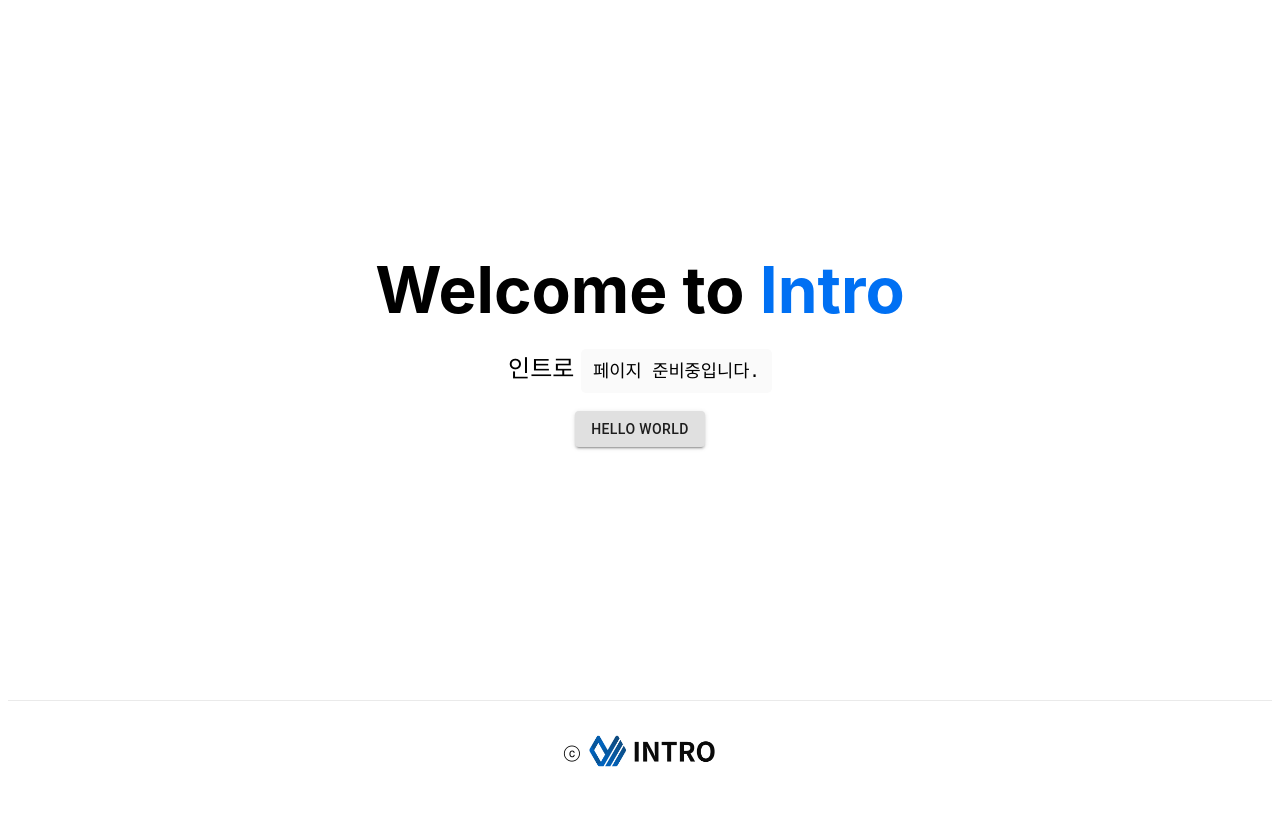
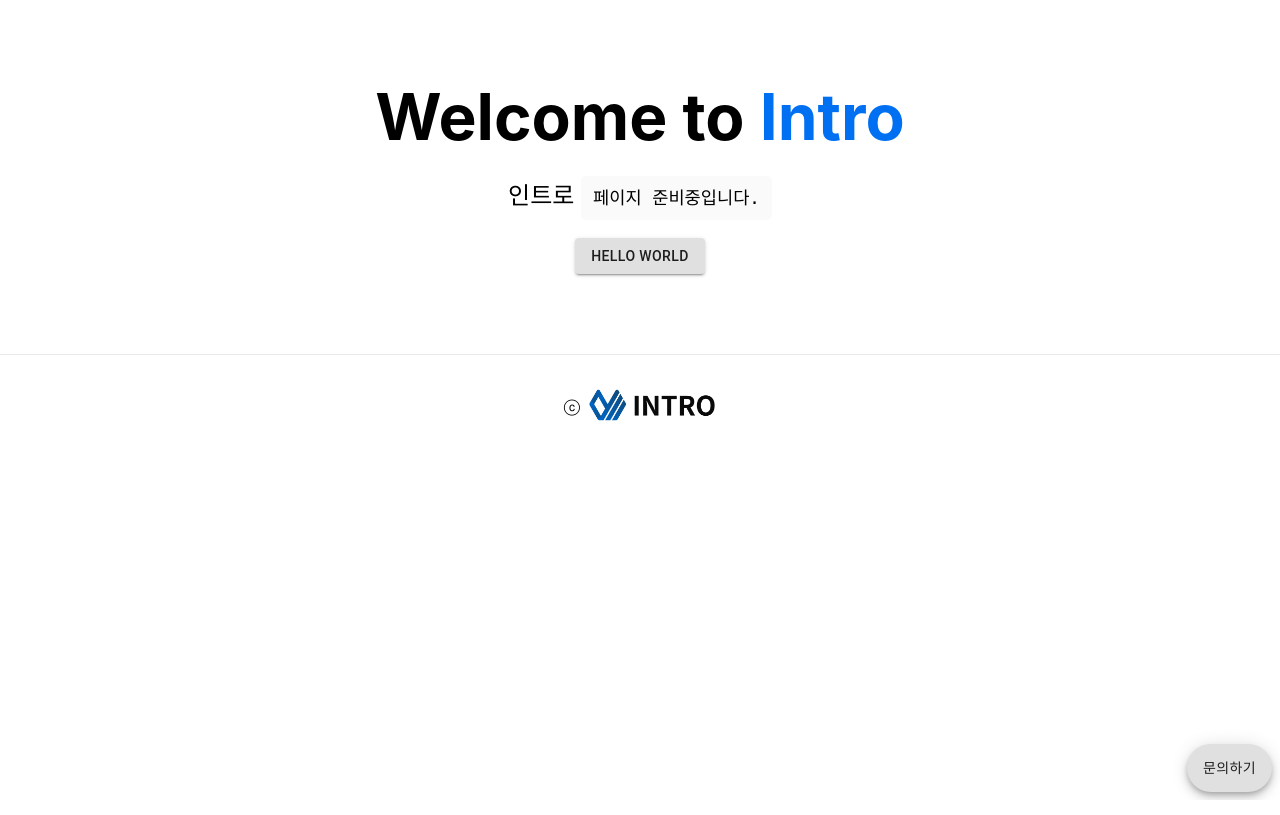
Before and after one commit to intro-taktak/nextjs_vercel, a Next.js app: page / in a window 1280 px wide. Built offline with nearby package versions, Linux system fonts and the light colour scheme.

Commit message:
바벨rc 추가, FAB추가

```diff
--- a/package.json
+++ b/package.json
@@ -9,6 +9,7 @@
   },
   "dependencies": {
     "@material-ui/core": "^4.11.3",
+    "babel-plugin-styled-components": "^1.12.0",
     "next": "10.0.5",
     "react": "17.0.1",
     "react-dom": "17.0.1"
--- a/pages/index.js
+++ b/pages/index.js
@@ -1,10 +1,24 @@
 import Head from 'next/head'
+import { makeStyles } from '@material-ui/core/styles';
 import styles from '../styles/Home.module.css'
 import Button from '@material-ui/core/Button';
+import Fab from '@material-ui/core/Fab';
+
+const useStyles = makeStyles((theme) => ({
+  fabDial: {
+      zIndex: 100000,
+      position: 'absolute',
+      bottom: theme.spacing(1),
+      right: theme.spacing(1),
+  },
+}));
+
 
 export default function Home() {
+  const classes = useStyles();
+
   return (
-    <div className={styles.container}>
+    <div>
       <Head>
         <title>Intro</title>
         <link rel="icon" href="/favicon.ico" />
@@ -22,6 +36,10 @@ export default function Home() {
         <Button variant="contained">Hello World</Button>
       </main>
 
+      <Fab variant="extended" className={classes.fabDial}>
+        문의하기
+      </Fab>
+
       <footer className={styles.footer}>
         <a
           href="/"
```
Also changed, not shown: .babelrc (added), 1 other file (tests, documents, lock files or other folders).
